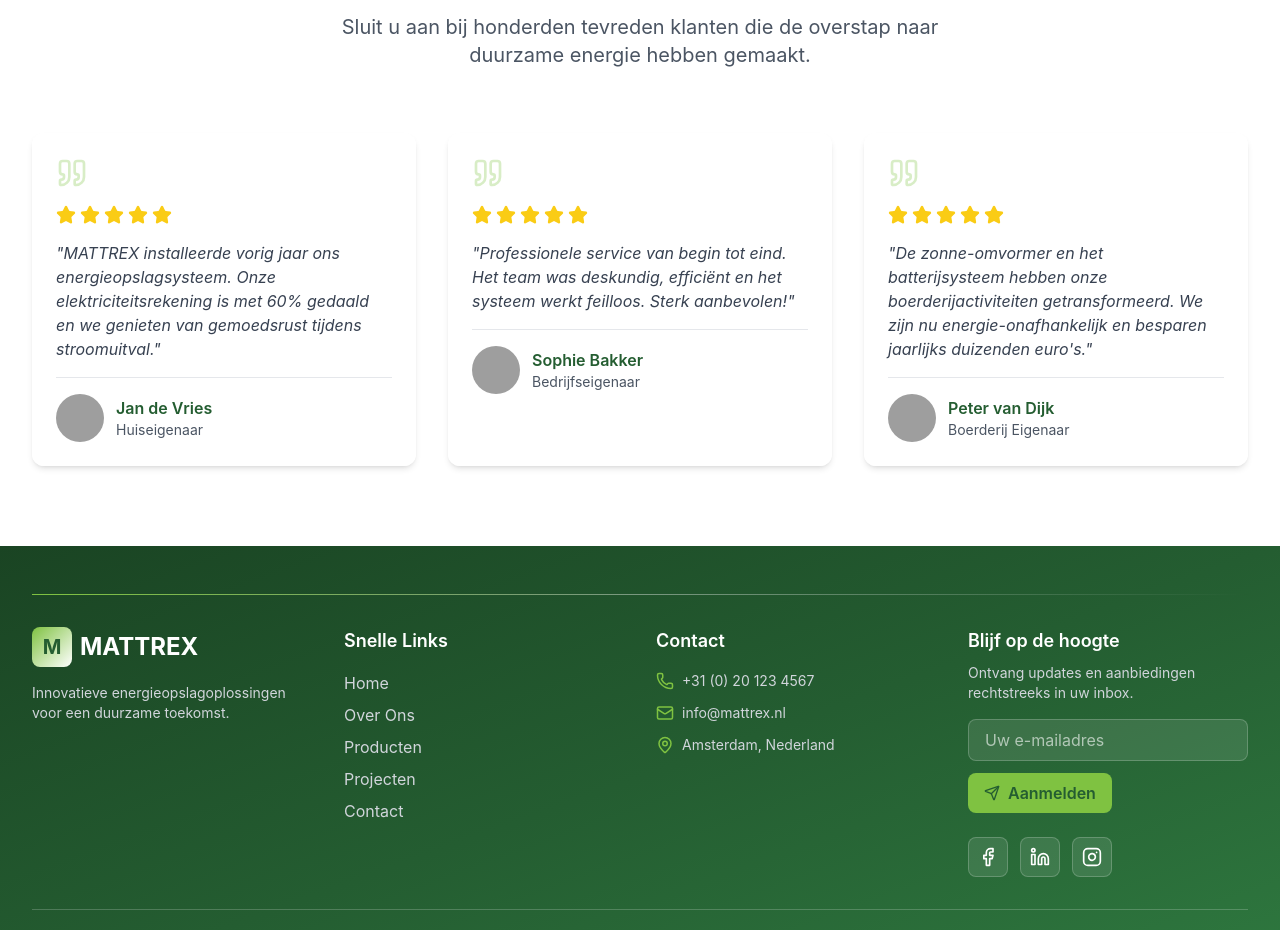
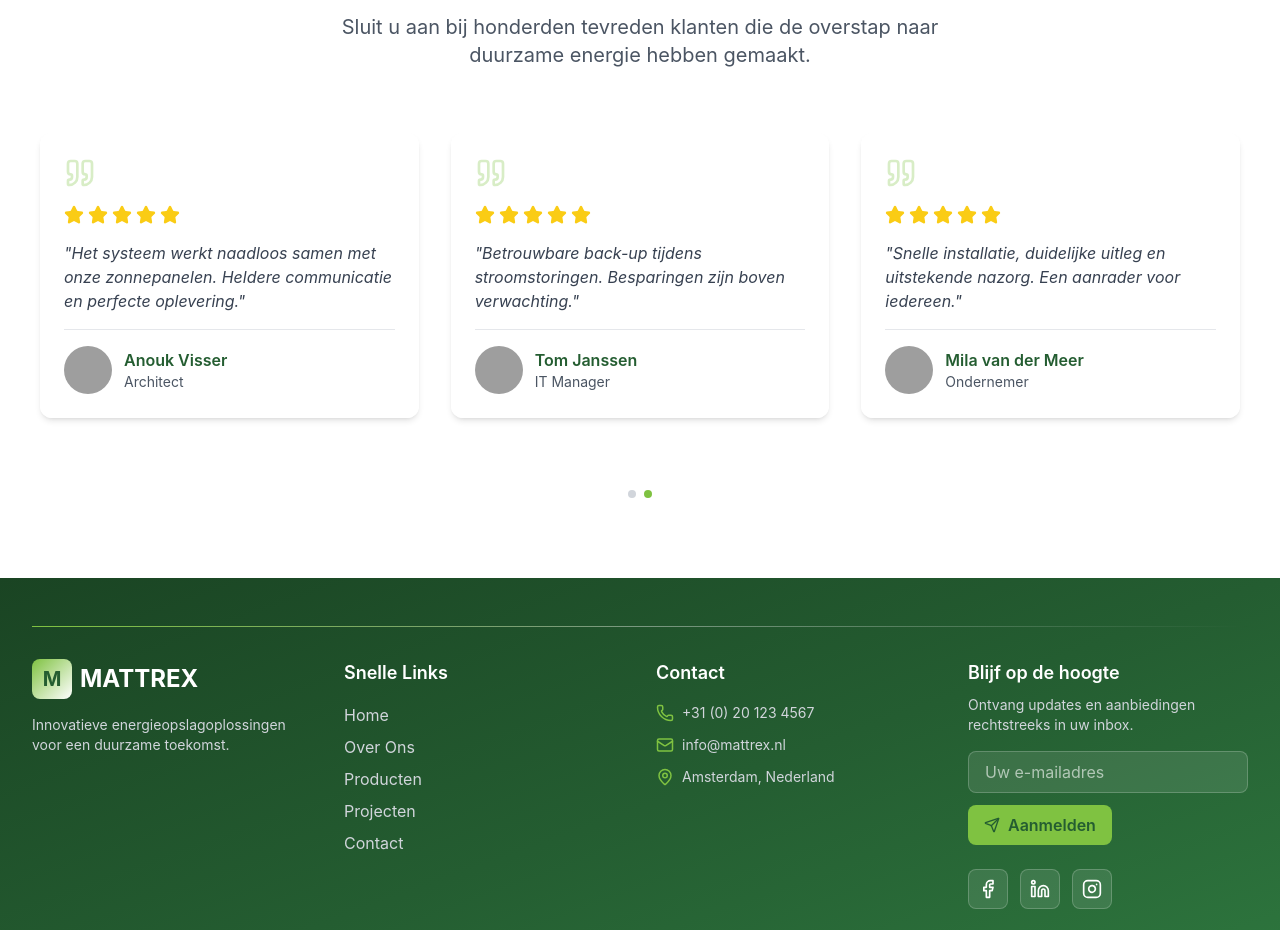
Before and after one commit to DzejkobBerry/mattrex.nl, a React app: page / in a window 1280 px wide. Shown: the part 3586-4516 px from the top of the page. Built offline with nearby package versions, Linux system fonts and the light colour scheme; grey boxes are pictures that could not be loaded; the HTML template or start-up script is replaced by a standard one.

Commit message:
feat(Testimonials): add carousel functionality and new testimonials
- Implement carousel with auto-rotation and pause on hover
- Add navigation dots for manual slide selection
- Include 3 new testimonials to showcase more customer feedback

```diff
--- a/src/components/sections/Testimonials.tsx
+++ b/src/components/sections/Testimonials.tsx
@@ -1,4 +1,4 @@
-import React from 'react';
+import React, { useEffect, useState } from 'react';
 import { Container } from '../shared/Container';
 import { Card } from '../shared/Card';
 import { StarIcon, QuoteIcon } from 'lucide-react';
@@ -21,7 +21,41 @@ export function Testimonials() {
     image: 'https://images.unsplash.com/photo-1500648767791-00dcc994a43e?w=100&h=100&fit=crop',
     rating: 5,
     text: "De zonne-omvormer en het batterijsysteem hebben onze boerderijactiviteiten getransformeerd. We zijn nu energie-onafhankelijk en besparen jaarlijks duizenden euro's."
+  }, {
+    name: 'Anouk Visser',
+    role: 'Architect',
+    image: 'https://images.unsplash.com/photo-1544005313-94ddf0286df2?w=100&h=100&fit=crop',
+    rating: 5,
+    text: 'Het systeem werkt naadloos samen met onze zonnepanelen. Heldere communicatie en perfecte oplevering.'
+  }, {
+    name: 'Tom Janssen',
+    role: 'IT Manager',
+    image: 'https://images.unsplash.com/photo-1547425260-76bcadfb4f2c?w=100&h=100&fit=crop',
+    rating: 5,
+    text: 'Betrouwbare back-up tijdens stroomstoringen. Besparingen zijn boven verwachting.'
+  }, {
+    name: 'Mila van der Meer',
+    role: 'Ondernemer',
+    image: 'https://images.unsplash.com/photo-1544723795-3fb6469f5b39?w=100&h=100&fit=crop',
+    rating: 5,
+    text: 'Snelle installatie, duidelijke uitleg en uitstekende nazorg. Een aanrader voor iedereen.'
   }];
+
+  // Podziel opinie na slajdy po 3 karty
+  const slides: typeof testimonials[] = [];
+  for (let i = 0; i < testimonials.length; i += 3) {
+    slides.push(testimonials.slice(i, i + 3));
+  }
+  const [current, setCurrent] = useState(0);
+  const [paused, setPaused] = useState(false);
+
+  useEffect(() => {
+    if (paused) return;
+    const id = setInterval(() => {
+      setCurrent(prev => (prev + 1) % slides.length);
+    }, 4000);
+    return () => clearInterval(id);
+  }, [paused, slides.length]);
   return <section className="py-20 bg-white">
       <Container>
         <div className="text-center mb-16">
@@ -33,18 +67,28 @@ export function Testimonials() {
             duurzame energie hebben gemaakt.
           </p>
         </div>
-
+        <div
+          className="relative overflow-hidden"
+          onMouseEnter={() => setPaused(true)}
+          onMouseLeave={() => setPaused(false)}
+        >
+          <div
+            className="flex transition-transform duration-700 ease-out"
+            style={{ transform: `translateX(-${current * 100}%)` }}
+          >
+            {slides.map((group, slideIndex) => (
+              <div key={slideIndex} className="min-w-full px-2">
                 <div className="grid grid-cols-1 md:grid-cols-3 gap-8">
-          {testimonials.map((testimonial, index) => <Card key={index} hover className="bg-white/90 backdrop-blur-sm">
+                  {group.map((testimonial, cardIndex) => (
+                    <Card key={`${slideIndex}-${cardIndex}`} hover className="bg-white/90 backdrop-blur-sm">
                       <div className="space-y-4">
                         <QuoteIcon size={32} className="text-primary/30" />
-
                         <div className="flex space-x-1">
-                  {[...Array(testimonial.rating)].map((_, i) => <StarIcon key={i} size={20} className="text-yellow-400 fill-current" />)}
+                          {[...Array(testimonial.rating)].map((_, i) => (
+                            <StarIcon key={i} size={20} className="text-yellow-400 fill-current" />
+                          ))}
                         </div>
-
                         <p className="text-gray-700 italic">"{testimonial.text}"</p>
-
                         <div className="flex items-center space-x-3 pt-4 border-t">
                           <img src={testimonial.image} alt={testimonial.name} className="w-12 h-12 rounded-full object-cover" />
                           <div>
@@ -57,7 +101,22 @@ export function Testimonials() {
                           </div>
                         </div>
                       </div>
-            </Card>)}
+                    </Card>
+                  ))}
+                </div>
+              </div>
+            ))}
+          </div>
+          <div className="mt-6 flex justify-center gap-2">
+            {slides.map((_, i) => (
+              <button
+                key={i}
+                aria-label={`Przejdź do slajdu ${i + 1}`}
+                className={`h-2 w-2 rounded-full ${current === i ? 'bg-primary' : 'bg-gray-300'}`}
+                onClick={() => setCurrent(i)}
+              />
+            ))}
+          </div>
         </div>
       </Container>
     </section>;
```
Lines whose indentation alone changed are shown as unchanged.
